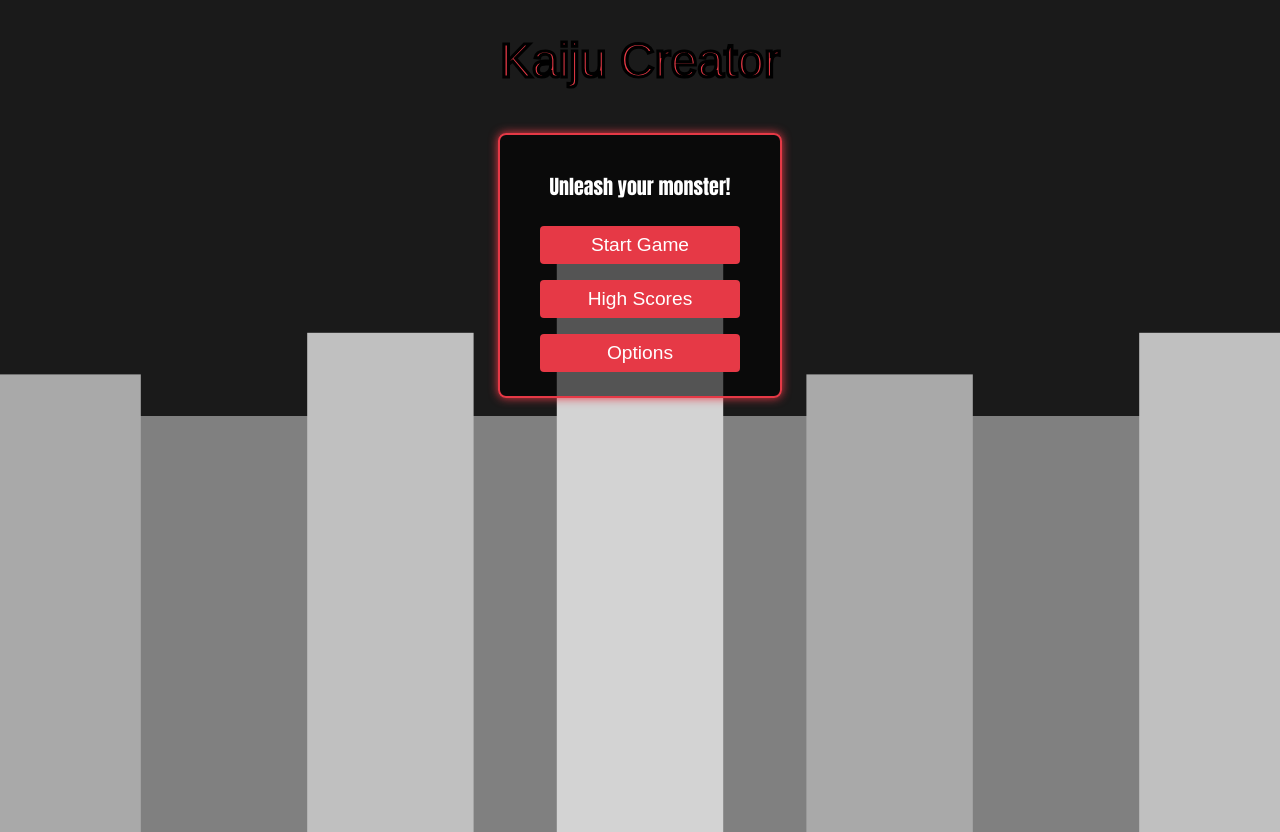
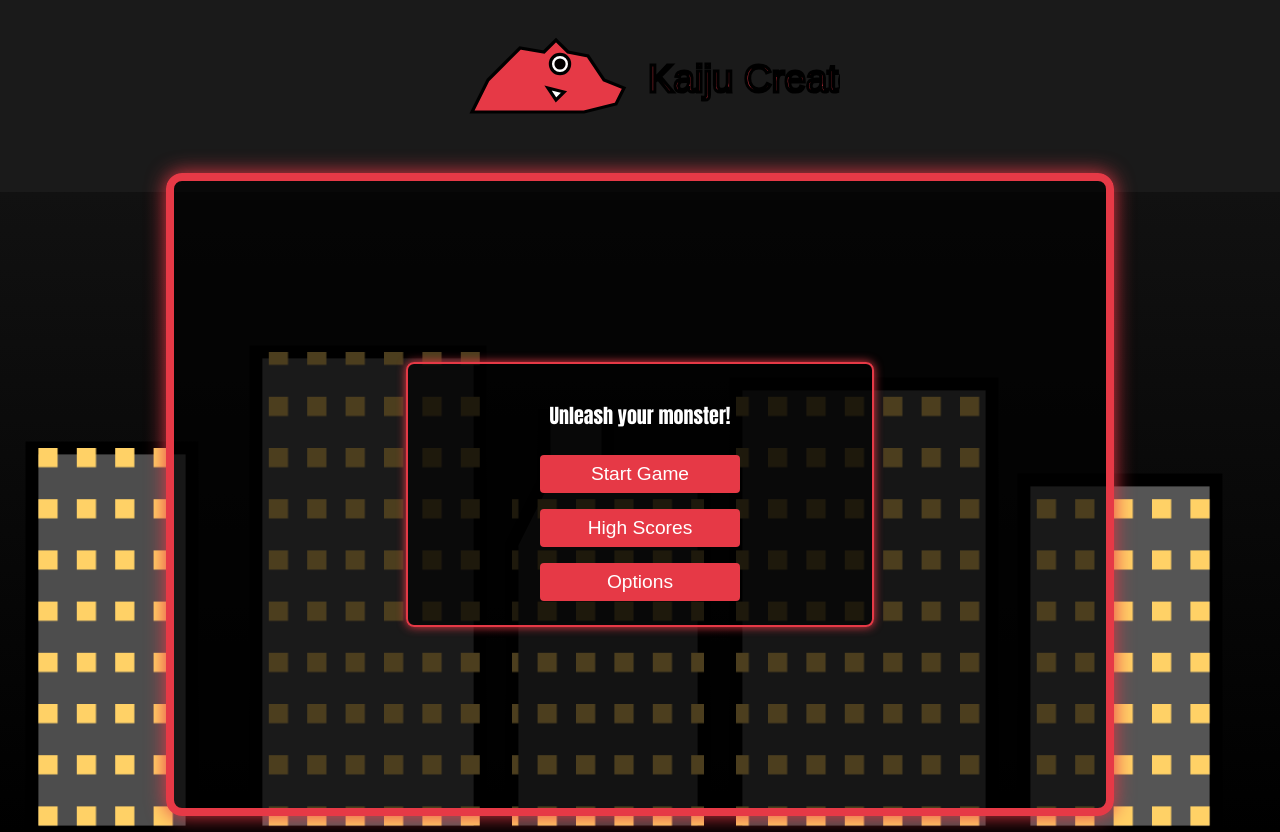
Before and after one commit to GEMISIS/1-hour-game-jam-magwest-2025, a React (Create React App) app: page / in a window 1280 px wide. Built offline with nearby package versions, Linux system fonts and the light colour scheme.

Commit message:
Add detailed skyline, kaiju logo, and bordered game area

```diff
--- a/src/App.css
+++ b/src/App.css
@@ -18,6 +18,20 @@
   height: auto;
 }
 
+.game-area {
+  flex: 1;
+  display: flex;
+  justify-content: center;
+  align-items: center;
+  width: min(90vw, 900px);
+  background: rgba(0, 0, 0, 0.7);
+  border: 8px solid #e63946;
+  box-shadow: 0 0 20px #e63946;
+  border-radius: 16px;
+  padding: 1rem;
+  margin-top: 1rem;
+}
+
 .menu {
   background: rgba(0, 0, 0, 0.6);
   padding: 1rem 2rem;
@@ -27,6 +41,8 @@
   display: flex;
   flex-direction: column;
   align-items: center;
+  width: 100%;
+  max-width: 400px;
 }
 
 button {
--- a/src/App.tsx
+++ b/src/App.tsx
@@ -114,7 +114,7 @@ function App() {
       <header className="app-header">
         <img src={logo} className="logo" alt="Kaiju Creator logo" />
       </header>
-      {currentScene}
+      <div className="game-area">{currentScene}</div>
     </div>
   );
 }
```
Also changed, not shown: src/city.svg, src/logo.svg.
